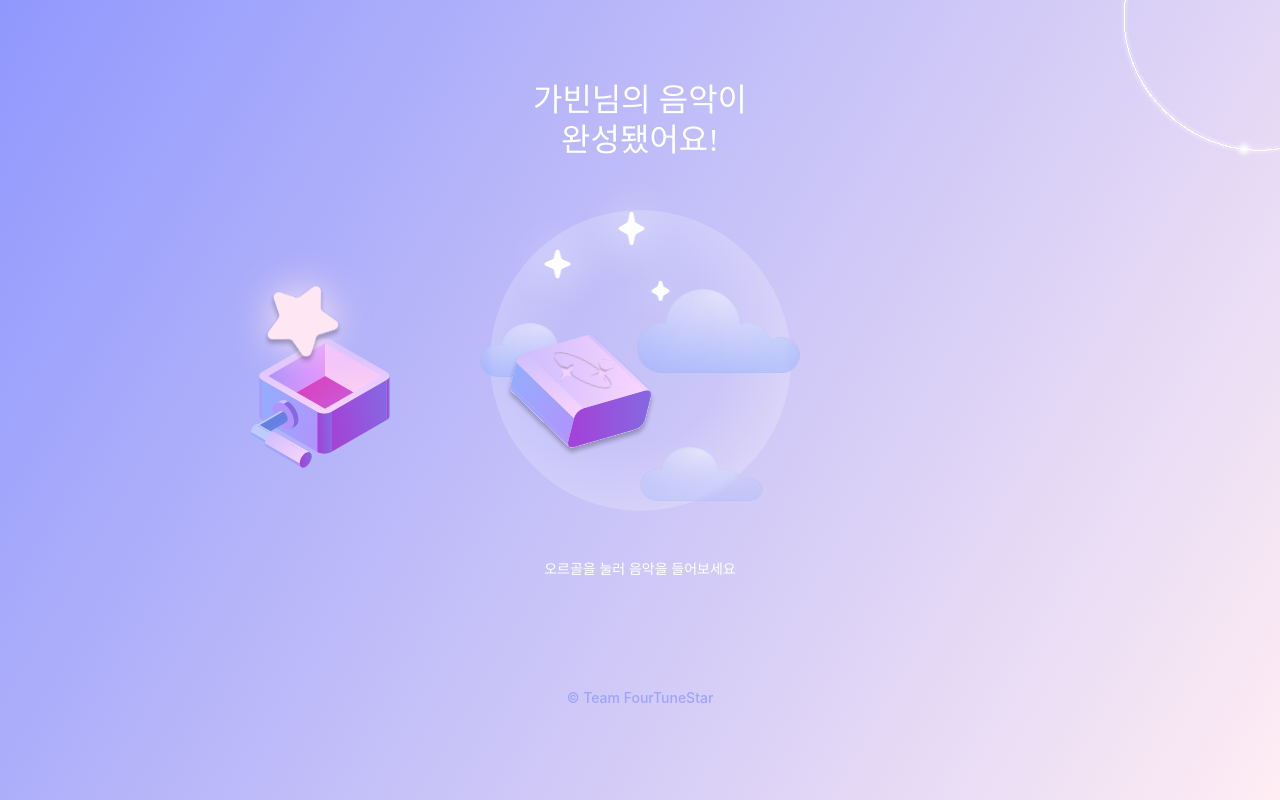
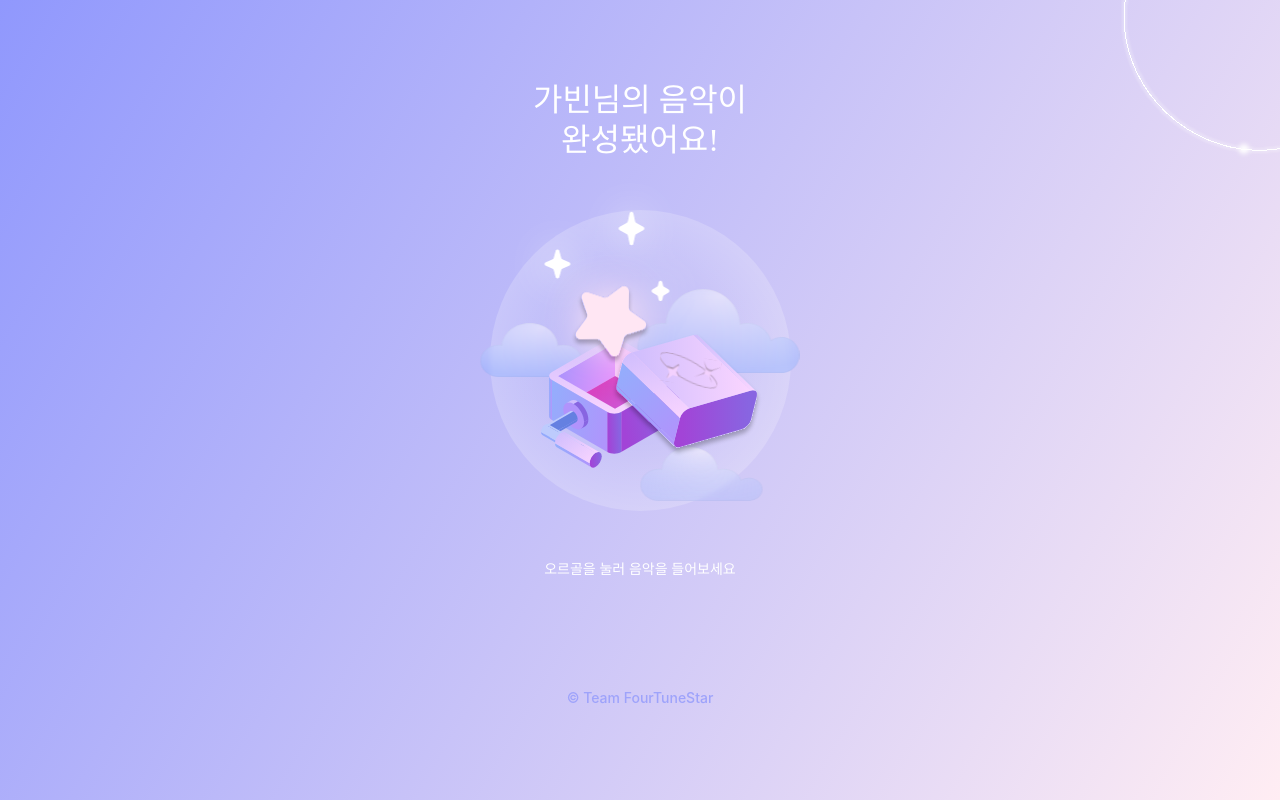
Before and after one commit to billy0904/ihearyourstars-FE, a React (Create React App) app in the folder ihearyourstars/: page /music in a window 1280 px wide. Built offline with nearby package versions, Linux system fonts and the light colour scheme; a web font is replaced by a local one.

Commit message:
💄 music.js 오르골 박스 위치 수정

```diff
--- a/ihearyourstars/src/Router/Music.js
+++ b/ihearyourstars/src/Router/Music.js
@@ -33,6 +33,9 @@ const MusicBoxBg = styled.div`
   display: flex;
   justify-content: center;
   align-items: center;
+  width: fit-content;
+  height: fit-content;
+  margin: 0 auto;
 `;
 
 const CircleBg = styled(Circle)`
```
